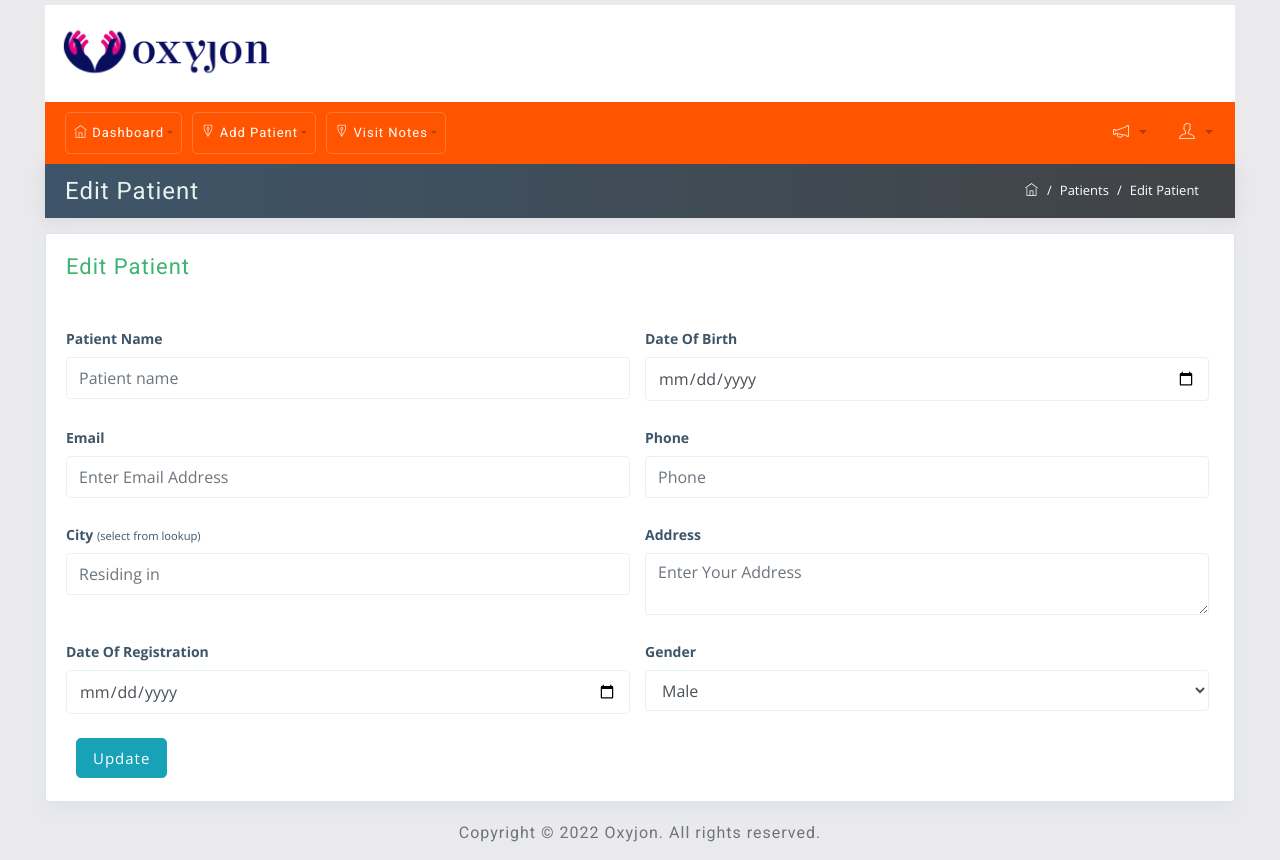
After one commit to RaxonRafi/doctor_master, a PHP site: page /updatePatients.php in a window 1280 px wide. The commit adds this page. Run offline with PHP 8.4, Linux system fonts and the light colour scheme; the visitor is signed in with stand-in values (Sample User, id 1); some libraries are stand-ins or nearby versions.

Commit message:
update patient profile

```diff
--- a/admin/dashboard.php
+++ b/admin/dashboard.php
@@ -260,7 +260,7 @@ $data_decode = json_decode($data_encode);
                                     ?>
                                     <td></td>
                                     <td>
-                                        <a type="button" class="btn btn-info" href="patient_details.php?id=<?php echo $single_data->profileId?>&name=<?php echo $single_data->name?>">View details</a>
+                                        <a type="button" class="btn btn-info" href="patient_details.php?id=<?php echo $single_data->profileId?>&name=<?php echo $single_data->name?>&mobile=<?php echo $single_data->mobile?>">View details</a>
                                     </td>
                                 </tr>
                             <?php
--- /dev/null
+++ b/admin/updatePatients.php
@@ -0,0 +1,116 @@
+<?php
+require_once "inc/header.php";
+
+$result = " ";
+if (isset($_POST['submit'])) {
+    $url = "https://devapi.oxyjon.com/api/doctors/addnewpatient";
+    $ch = curl_init();
+    curl_setopt($ch, CURLOPT_URL, $url);
+    curl_setopt($ch, CURLOPT_POST, true);
+    curl_setopt($ch, CURLOPT_POSTFIELDS, true);
+    curl_setopt($ch, CURLOPT_RETURNTRANSFER, true);
+
+    $result = curl_exec($ch);
+    curl_close($ch);
+    $result_decode = json_decode($result);
+
+}
+
+?>
+<!-- Breadcrumb -->
+<!-- Page Title -->
+<div class="container-fluid mt-0">
+    <div class="row breadcrumb-bar">
+        <div class="col-md-6">
+            <h3 class="block-title">Edit Patient</h3>
+        </div>
+        <div class="col-md-6">
+            <ol class="breadcrumb">
+                <li class="breadcrumb-item">
+                    <a href="index.html">
+                        <span class="ti-home"></span>
+                    </a>
+                </li>
+                <li class="breadcrumb-item">Patients</li>
+                <li class="breadcrumb-item active">Edit Patient</li>
+            </ol>
+        </div>
+    </div>
+</div>
+<!-- /Page Title -->
+
+<!-- /Breadcrumb -->
+<!-- Main Content -->
+<div class="container-fluid">
+
+    <div class="row">
+        <!-- Widget Item -->
+        <div class="col-md-12">
+            <div class="widget-area-2 proclinic-box-shadow">
+                <h3 class="widget-title">Edit Patient </h3>
+
+                <form action="UpdatePatients_post.php" method="POST">
+
+                    <input type="hidden" name="doctor_id" value="<?php echo $_SESSION['doc_id'] ?>">
+
+                    <div class="form-row mt-5">
+                        <div class="form-group col-md-6">
+                            <label for="patient-name">Patient Name</label>
+                            <input name="name" required type="text" class="form-control" placeholder="Patient name" id="patient-name">
+                        </div>
+                        <div class="form-group col-md-6">
+                            <label for="dob">Date Of Birth</label>
+                            <input name="birth_date" type="date" placeholder="Date of Birth" class="form-control" id="dob">
+                        </div>
+                        <div class="form-group col-md-6">
+                            <label for="age">Email</label>
+                            <input type="Email" name="email" placeholder="Enter Email Address" class="form-control" id="Email">
+                        </div>
+                        <div class="form-group col-md-6">
+                            <label for="phone">Phone</label>
+                            <input type="phone" required  name="mobile" placeholder="Phone" class="form-control" id="phone">
+                        </div>
+
+                        <div class="col-md-6 form-group" id="residing_in_ids">
+                            <label for="residing_in">City <small>(select from lookup)</small></label> <span class="span_error"  id="error_BirthDate"></span>
+                            <input type="text"class="form-control form_input" autocomplete="off" name="city" id="residing_in" placeholder="Residing in">
+                            <input type="hidden" name="residing_in_id" id="residing_in_id" value="0">
+
+                        </div>
+
+                        <!-- <div class="form-group col-md-6">
+                            <label for="phone">City</label>
+                            <input type="search" name="city" required placeholder="Enter Your City" class="form-control" id="searchcity">
+                            <span id="residing_in"></span>
+                        </div> -->
+                        <div class="form-group col-md-6">
+                            <label for="phone">Address</label>
+                            <textarea type="text" required name="address" placeholder="Enter Your Address" class="form-control" id="phone"></textarea>
+                        </div>
+                        <div class="form-group col-md-6">
+                            <label>Date Of Registration</label>
+                            <input type="date" placeholder="Registration date" class="form-control">
+                        </div>
+                        <div class="form-group col-md-6">
+                            <label for="gender">Gender</label>
+                            <select name="gender" required class="form-control" id="gender">
+                                <option value="M">Male</option>
+                                <option value="F">Female</option>
+                                <option>Other</option>
+                            </select>
+                        </div>
+                    </div>
+                    <div class="form-group col-md-6 mb-3">
+                        <button name="submit" type="submit" class="btn btn-info btn-lg">Update</button>
+                    </div>
+                </form>
+
+            </div>
+        </div>
+        <!-- /Widget Item -->
+    </div>
+</div>
+<!-- /Main Content -->
+<?php
+require_once "inc/footer.php";
+?>
```
Also changed, not shown: admin/patient_details.php (+29 -11 lines), admin/UpdatePatients_post.php (added).
